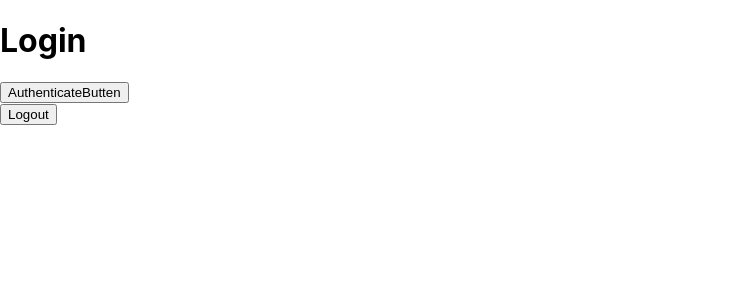
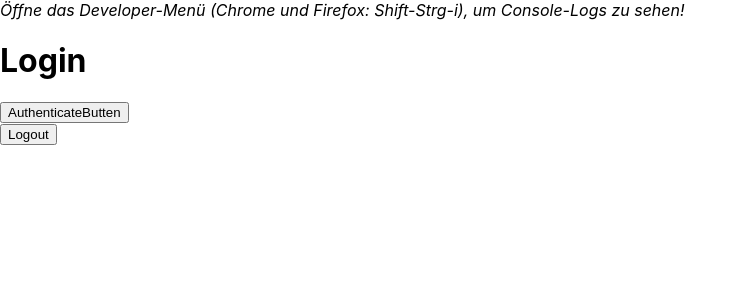
Before and after one commit to leonardb2001/FlaskFileShare, a React (Create React App) app in the folder frontend/: page /login in a window 1280 px wide. Shown: the top 300 px of the page, without its empty margins (0-747 px from the left). Built offline with nearby package versions, Linux system fonts and the light colour scheme; what redux-resource would draw is missing.

Commit message:
add developer menu hint

```diff
--- a/frontend/src/react/App.js
+++ b/frontend/src/react/App.js
@@ -31,6 +31,7 @@ class App extends React.Component {
     return (
       <>
         <Provider store={store}>
+          <i>Öffne das Developer-Menü (Chrome und Firefox: Shift-Strg-i), um Console-Logs zu sehen!</i>
           <Router>
             <Switch>
               { this.renderRoutes() }
@@ -43,6 +44,3 @@ class App extends React.Component {
 }
 
 export default App
-
-
-// <i>Öffne das Developer-Menü (Chrome und Firefox: Shift-Strg-i), um Console-Logs zu sehen!</i>
```
